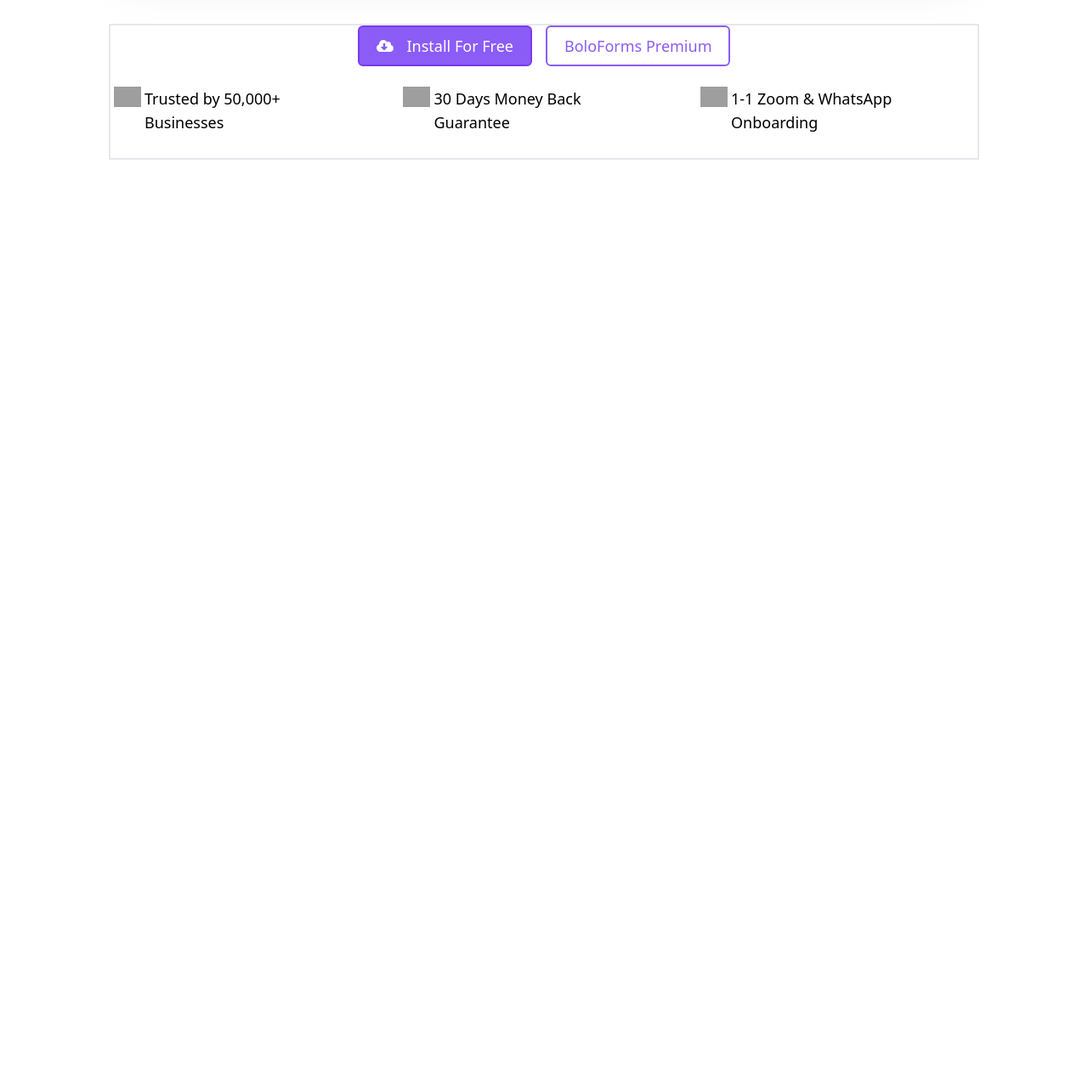
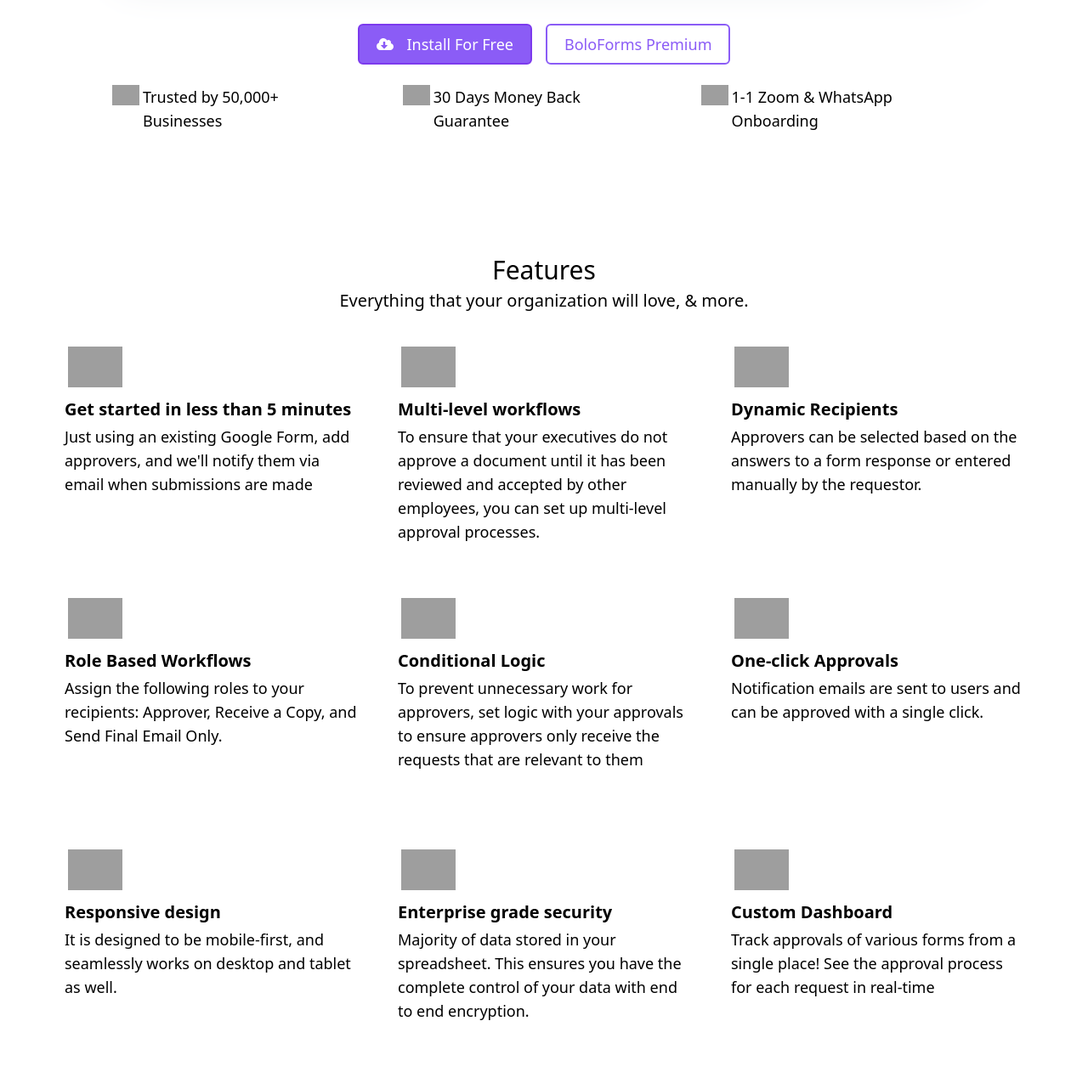
Before and after one commit to Nitinkumar2905/BoloForms-project, a website built with Vite: page index.html in a window 1280 px wide. Shown: the part 2205-3480 px from the top of the page at 85% size. Before the commit the page ends 2505 px from the top, so only its background shows below. Built offline with nearby package versions, Linux system fonts and the light colour scheme; grey boxes are pictures that could not be loaded.

Commit message:
adding feedback and features section

```diff
--- a/index.html
+++ b/index.html
@@ -97,7 +97,7 @@
         </div>
       </main>
 
-      <main class="flex flex-col border-2 items-center h-[20vh] my-16">
+      <main class="flex flex-col items-center h-[20vh] my-16">
         <div class="flex flex-row w-full justify-center space-x-4">
           <button class=" flex items-center border-2 border-violet-600 hover:bg-violet-600 bg-violet-500 font-sans text-lg font-medium text-white px-5 py-2 rounded-md"><svg stroke="currentColor" fill="currentColor" stroke-width="0" viewBox="0 0 640 512" class="mr-4 text-xl" height="1em" width="1em" xmlns="http://www.w3.org/2000/svg"><path d="M537.6 226.6c4.1-10.7 6.4-22.4 6.4-34.6 0-53-43-96-96-96-19.7 0-38.1 6-53.3 16.2C367 64.2 315.3 32 256 32c-88.4 0-160 71.6-160 160 0 2.7.1 5.4.2 8.1C40.2 219.8 0 273.2 0 336c0 79.5 64.5 144 144 144h368c70.7 0 128-57.3 128-128 0-61.9-44-113.6-102.4-125.4zm-132.9 88.7L299.3 420.7c-6.2 6.2-16.4 6.2-22.6 0L171.3 315.3c-10.1-10.1-2.9-27.3 11.3-27.3H248V176c0-8.8 7.2-16 16-16h48c8.8 0 16 7.2 16 16v112h65.4c14.2 0 21.4 17.2 11.3 27.3z"></path></svg>Install For Free</button>
           <button class="border-2 text-violet-500 font-sans text-lg font-medium px-5 py-2 rounded-md border-violet-500">BoloForms Premium</button>
@@ -123,5 +123,69 @@
 
     </section>
 
+    <section class="flex flex-col items-center w-[90%] mx-auto">
+      <div class="flex flex-col mx-auto items-center space-y-1">
+        <h1 class="font-medium font-sans text-3xl">Features</h1>
+        <span class="text-xl font-sans font-normal">Everything that your organization will love, & more.</span>
+      </div>
+
+      <main class="flex flex-col my-6">
+        <div class="flex my-2 w-full h-[35vh]  space-x-6">
+          <div class="flex flex-col items-start space-y-1 rounded-md hover:shadow-md hover:shadow-green-500 cursor-pointer w-full px-3">
+            <span><img class="h-12 my-2 mx-1" class="h-12" src="https://www.boloforms.com/_next/static/media/pr_agiledeploy.b988c9c8.svg" alt=""></span>
+            <h1 class="font-sans text-xl font-bold">Get started in less than 5 minutes</h1>
+            <p class="text-lg font-sans font-normal">Just using an existing Google Form, add approvers, and we'll notify them via email when submissions are made</p>
+          </div>
+          <div class="flex flex-col items-start space-y-1 rounded-md hover:shadow-md hover:shadow-orange-500 cursor-pointer w-full px-3">
+            <span><img class="h-12 my-2 mx-1" src="https://www.boloforms.com/_next/static/media/pr_dyncaseroute.02285ff2.svg" alt=""></span>
+            <h1 class="font-sans text-xl font-bold">Multi-level workflows</h1>
+            <p class="text-lg font-sans font-normal">To ensure that your executives do not approve a document until it has been reviewed and accepted by other employees, you can set up multi-level approval processes.</p>
+          </div>
+          <div class="flex flex-col items-start space-y-1 rounded-md hover:shadow-md hover:shadow-blue-500 cursor-pointer w-full px-3">
+            <span><img class="h-12 my-2 mx-1" src="https://www.boloforms.com/_next/static/media/pr_dynbusrules.572419de.svg" alt=""></span>
+            <h1 class="font-sans text-xl font-bold">Dynamic Recipients</h1>
+            <p class="text-lg font-sans font-normal">Approvers can be selected based on the answers to a form response or entered manually by the requestor.</p>
+          </div>
+        </div>
+
+        <div class="flex my-2 w-full h-[35vh] space-x-6">
+          <div class="flex flex-col items-start space-y-1 rounded-md hover:shadow-md hover:shadow-blue-500 cursor-pointer w-full px-3">
+            <span><img class="h-12 my-2 mx-1" src="https://www.boloforms.com/_next/static/media/pr_socialtask.06e17c13.svg" alt=""></span>
+            <h1 class="font-sans text-xl font-bold">Role Based Workflows</h1>
+            <p class="text-lg font-sans font-normal">Assign the following roles to your recipients: Approver, Receive a Copy, and Send Final Email Only.</p>
+          </div>
+          <div class="flex flex-col items-start space-y-1 rounded-md hover:shadow-md hover:shadow-sky-500 cursor-pointer w-full px-3">
+            <span><img class="h-12 my-2 mx-1" src="https://www.boloforms.com/_next/static/media/pr_visualprcdesign.0ff90171.svg" alt=""></span>
+            <h1 class="font-sans text-xl font-bold">Conditional Logic</h1>
+            <p class="text-lg font-sans font-normal">To prevent unnecessary work for approvers, set logic with your approvals to ensure approvers only receive the requests that are relevant to them</p>
+          </div>
+          <div class="flex flex-col items-start space-y-1 rounded-md hover:shadow-md hover:shadow-green-500 cursor-pointer w-full px-3">
+            <span><img class="h-12 my-2 mx-1" src="https://www.boloforms.com/_next/static/media/pr_instaaccess.e822dad7.svg" alt=""></span>
+            <h1 class="font-sans text-xl font-bold">One-click Approvals</h1>
+            <p class="text-lg font-sans font-normal">Notification emails are sent to users and can be approved with a single click.</p>
+          </div>
+        </div>
+
+        <div class="flex my-2 w-full h-[35vh] space-x-6">
+          <div class="flex flex-col items-start space-y-1 rounded-md hover:shadow-md hover:shadow-pink-500 cursor-pointer w-full px-3">
+            <span><img class="h-12 my-2 mx-1" src="https://www.boloforms.com/_next/static/media/pr_intuserinter.41c7f4bc.svg" alt=""></span>
+            <h1 class="font-sans text-xl font-bold">Responsive design</h1>
+            <p class="text-lg font-sans font-normal">It is designed to be mobile-first, and seamlessly works on desktop and tablet as well.</p>
+          </div>
+          <div class="flex flex-col items-start space-y-1 rounded-md hover:shadow-md hover:shadow-green-500 cursor-pointer w-full px-3">
+            <span><img class="h-12 my-2 mx-1" src="https://www.boloforms.com/_next/static/media/pr_processoptim.f6216ec3.svg" alt=""></span>
+            <h1 class="font-sans text-xl font-bold">Enterprise grade security</h1>
+            <p class="text-lg font-sans font-normal">Majority of data stored in your spreadsheet. This ensures you have the complete control of your data with end to end encryption.
+            </p>
+          </div>
+          <div class="flex flex-col items-start space-y-1 rounded-md hover:shadow-md hover:shadow-violet-500 cursor-pointer w-full px-3">
+            <span><img class="h-12 my-2 mx-1" src="https://www.boloforms.com/_next/static/media/pr_dashboard.64597267.svg" alt=""></span>
+            <h1 class="font-sans text-xl font-bold">Custom Dashboard</h1>
+            <p class="text-lg font-sans font-normal">Track approvals of various forms from a single place! See the approval process for each request in real-time</p>
+          </div>
+        </div>
+      </main>
+    </section>
+
 </body>
 </html>
```
